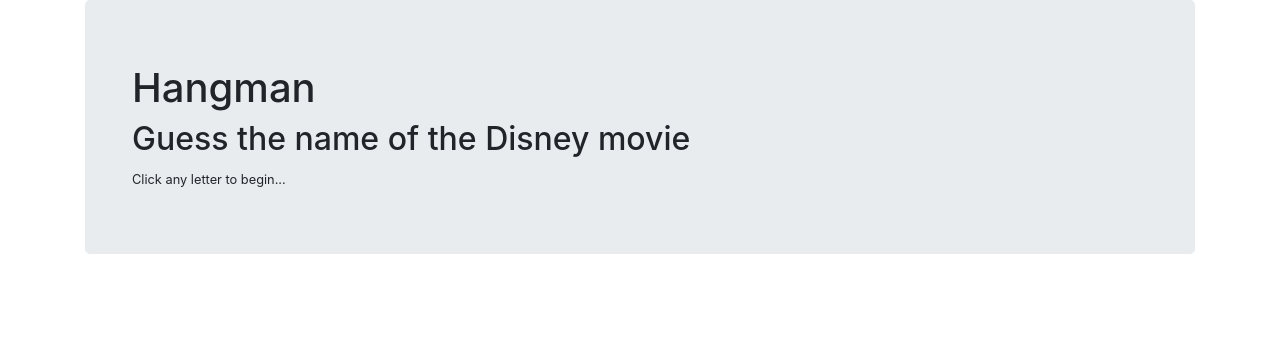
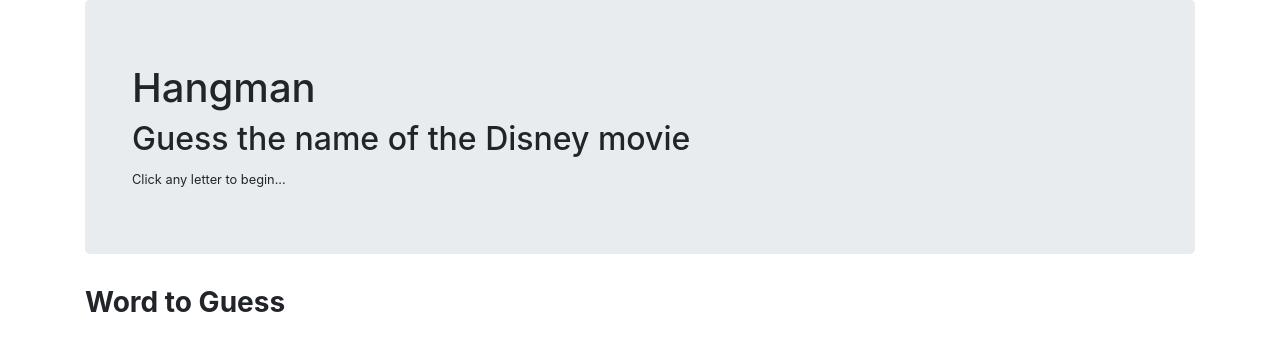
Before and after one commit to 0745728/Hangman, a plain HTML site: page index.html in a window 1280 px wide. Drawn offline with nearby package versions, Linux system fonts and the light colour scheme.

Commit message:
added panels

```diff
--- a/index.html
+++ b/index.html
@@ -22,6 +22,20 @@
                 <small>Click any letter to begin...</small>
             </div>
         </div>
+       <!-- Game counters all held here. Panels are being used to hold various sections-->
+       <div class="row">
+           <div class="col-lg-12">
+               <!--First Panel: Holds the Word to Guess (blanks and guessed word)-->
+               <div class="panel panel-default">
+                   <div class="panel-heading">
+                       <h3 class="panel-tittle"><strong>Word to Guess</strong></h3>
+                   </div>
+
+
+
+               </div>
+           </div>
+       </div>
     </div>
 </body>
 </html>
```
